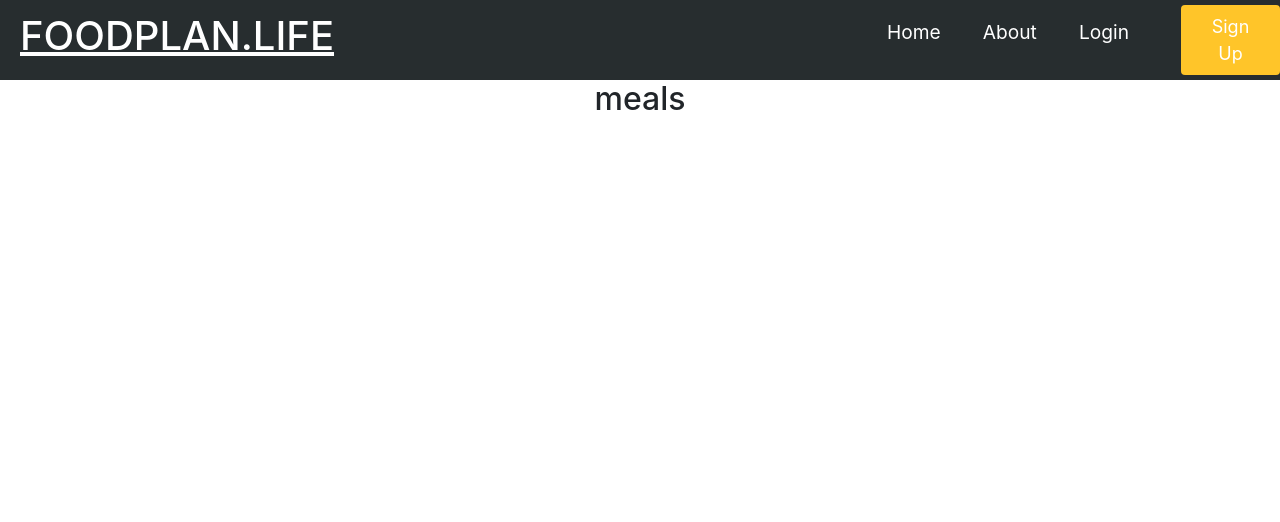
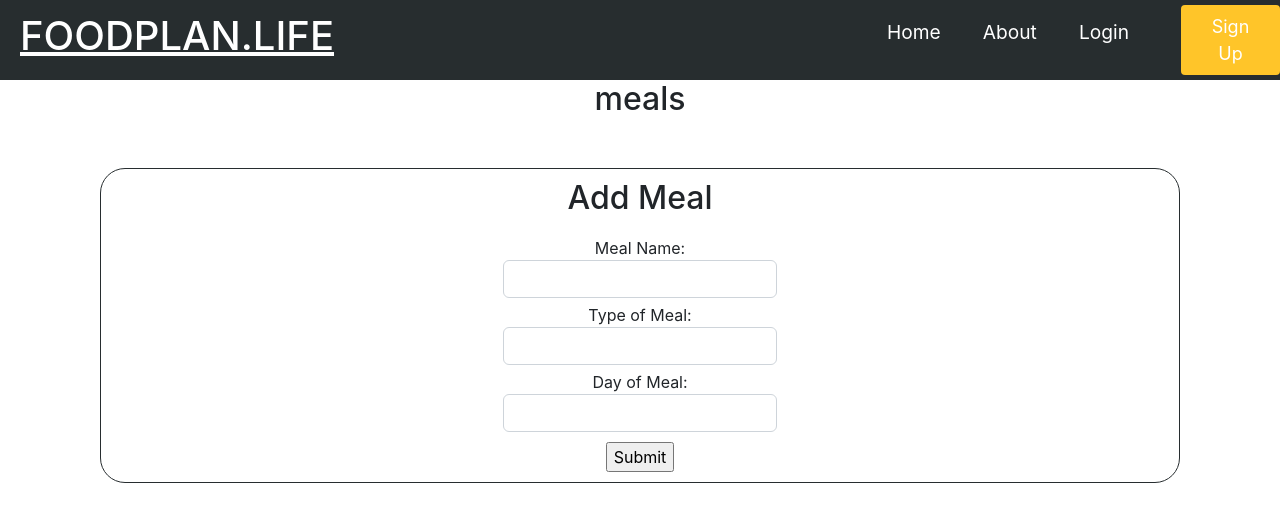
Before and after one commit to alexGalvan0/food-plan-life, a React (Create React App) app: page /profile in a window 1280 px wide. Shown: the top 522 px of the page. Built offline with nearby package versions, Linux system fonts and the light colour scheme.

Commit message:
added meals

```diff
--- /dev/null
+++ b/src/components/AddMealFolder/AddMeal.css
@@ -0,0 +1 @@
+/* No CSS *//*# sourceMappingURL=AddMeal.css.map */
--- /dev/null
+++ b/src/components/AddMealFolder/AddMeal.jsx
@@ -0,0 +1,77 @@
+import React,{useState} from "react";
+import './AddMeal.css'
+
+
+function AddMeal(){
+
+    const[name, setName] = useState("")
+    const[type, setType] = useState("")
+    const[day, setDay] = useState("")
+    const [submitted, setSubmitted] = useState(false)
+
+    //const {userToken, setUserToken} = useContext(userContext);
+    const handleSubmit =  async (e) =>{
+
+        setSubmitted(true)
+
+        const encoded_jwt = localStorage.getItem('token')
+        let requestOption = {
+            method:"POST",
+            headers:{ 'content-Type':'application/json',
+                        Authorization: 'Bearer ' + encoded_jwt },
+            body: JSON.stringify({name: name,
+                                    type:type,
+                                    day:day,
+                                })
+                            };
+        let res = await fetch("http://localhost:8000/register/meal/",requestOption)
+        let resp = await res.json()
+        console.log(resp)
+
+    }
+    const handleNameInputChange = (e) =>{
+        setName(e.target.value)
+    }
+    const handleTypeInputChange = (e) =>{
+        setType(e.target.value)
+    }
+    const handleDayInputChange = (e) =>{
+        setDay(e.target.value)
+    }
+    return(
+
+        <div>
+            <form className="sign-up-form" style={{"borderRadius":"25px"}}>
+                <h2 className="SignupPage">Add Meal</h2>
+
+                <div className="form-inputs">
+
+                        <label>
+                    Meal Name:
+                            <input className="form-control" type={"name"} id="name-input"
+                                    onChange={handleNameInputChange}
+                                    value={name}></input>
+                                                    {submitted && !name?
+                                                    <span className="form-validation">Please Enter Meal name</span>:null}
+                        </label>
+                        <label>
+                    Type of Meal:
+                        <input className="form-control" id="type-name-input" type={"type"}
+                                onChange={handleTypeInputChange}
+                                value={type}></input>
+                        {submitted && !type?<span className="form-validation">Please pick a type</span>:null}
+                </label>
+                <label>
+                    Day of Meal:
+                        <input className="form-control" id="day-name-input" type={"day"}
+                                onChange={handleDayInputChange}
+                                value={day}></input>
+                        {submitted && !type?<span className="form-validation">Please pick a day</span>:null}
+                </label>
+                </div>
+                        <input id="signup-submit" type={"submit"} onClick={handleSubmit}></input>
+            </form>
+        </div>
+    )
+}
+export default AddMeal
--- a/src/components/ProfileFolder/Profile.jsx
+++ b/src/components/ProfileFolder/Profile.jsx
@@ -1,13 +1,10 @@
 import React,{useState} from "react";
+import AddMeal from "../AddMealFolder/AddMeal";
 
 
 
 function Profile(){
-
-    const [name,setName] = useState('')
-    const [type,setType] = useState('')
-    const [day,setDay] = useState('')
-    const [stuff, setStuff] = useState('')
+    const [meals, setMeals] = useState('')
 
     const  getProfile = async () =>{
 
@@ -17,15 +14,20 @@ function Profile(){
                              Authorization:`Bearer ${encoded_jwt}`
                         },
         }
-       let res = await fetch('http://127.0.0.1:8000/user/meals/',config)
+       let res = await fetch('http://localhost:8000/user/meals/',config)
        let response = await res.json()
-       setStuff(JSON.stringify(response))
+       let mealView = response
+       console.log(mealView)
+       setMeals(JSON.stringify(mealView))
 
     }
     return(
         <div>
             <h2 onClick={getProfile} className="name">meals</h2>
-            <p>{stuff}</p>
+            <p>{meals}</p>
+            <br/>
+
+        <AddMeal/>
         </div>
     )
 
```
Also changed, not shown: src/components/AddMealFolder/AddMeal.scss (added), 1 other file (tests, documents, lock files or other folders).
